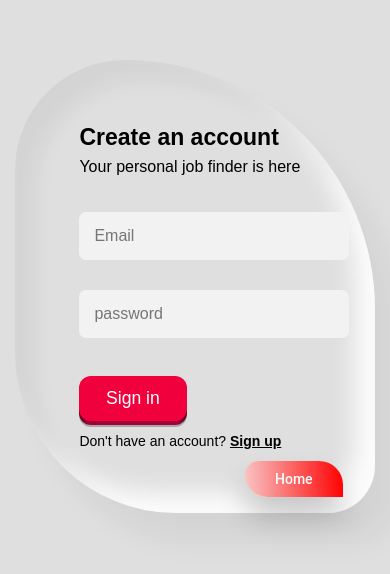
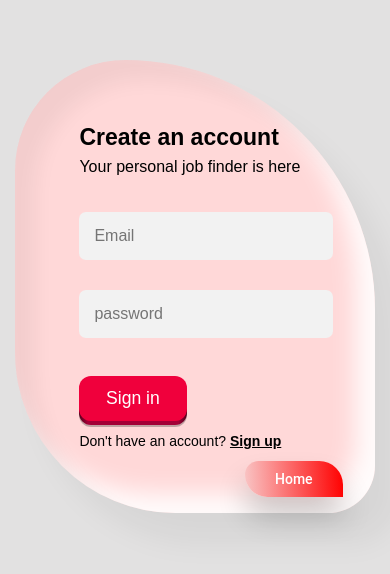
Before and after one commit to rajesh3815/joblisting-fronted, a React (Vite) app: page /login in a window 390 px wide. Shown: the part 136-710 px from the top of the page. Built offline with nearby package versions, Linux system fonts and the light colour scheme.

Commit message:
ui changes

```diff
--- a/src/pages/jobpost/jobpost.css
+++ b/src/pages/jobpost/jobpost.css
@@ -5,6 +5,7 @@
 .container--page{
     display: flex;
     justify-content: space-between;
+    background-color: rgb(255, 242, 242);
 }
 
 
--- a/src/pages/loginpage/login.module.css
+++ b/src/pages/loginpage/login.module.css
@@ -21,6 +21,7 @@ body {
 }
 
 .innerformLogin {
+    background-color: #ffd8d8;
     display: flex;
     align-items: flex-start;
     justify-content: center;
@@ -76,7 +77,7 @@ input {
 .containerLogin {
     display: flex;
     justify-content: space-between;
-    background-color: #dfdfdf;
+    background-color: #e2e1e1;
 }
 
 .btnHome {
@@ -241,7 +242,7 @@ input {
     }
 
     .formField {
-        width: 15rem;
+        width: 14rem;
     }
 
     .btnHome {
--- a/src/pages/signinpage/signup.css
+++ b/src/pages/signinpage/signup.css
@@ -26,6 +26,7 @@ body {
     justify-content: center;
     flex-direction: column;
     margin-left: 2rem;
+    background-color: #ffd8d8;
     position: relative;
 }
 
@@ -116,7 +117,7 @@ input {
     }
 
     .form-field {
-        width: 14.5rem;
+        width: 14rem;
         margin: 4px 0 9px 0;
     }
 
```
